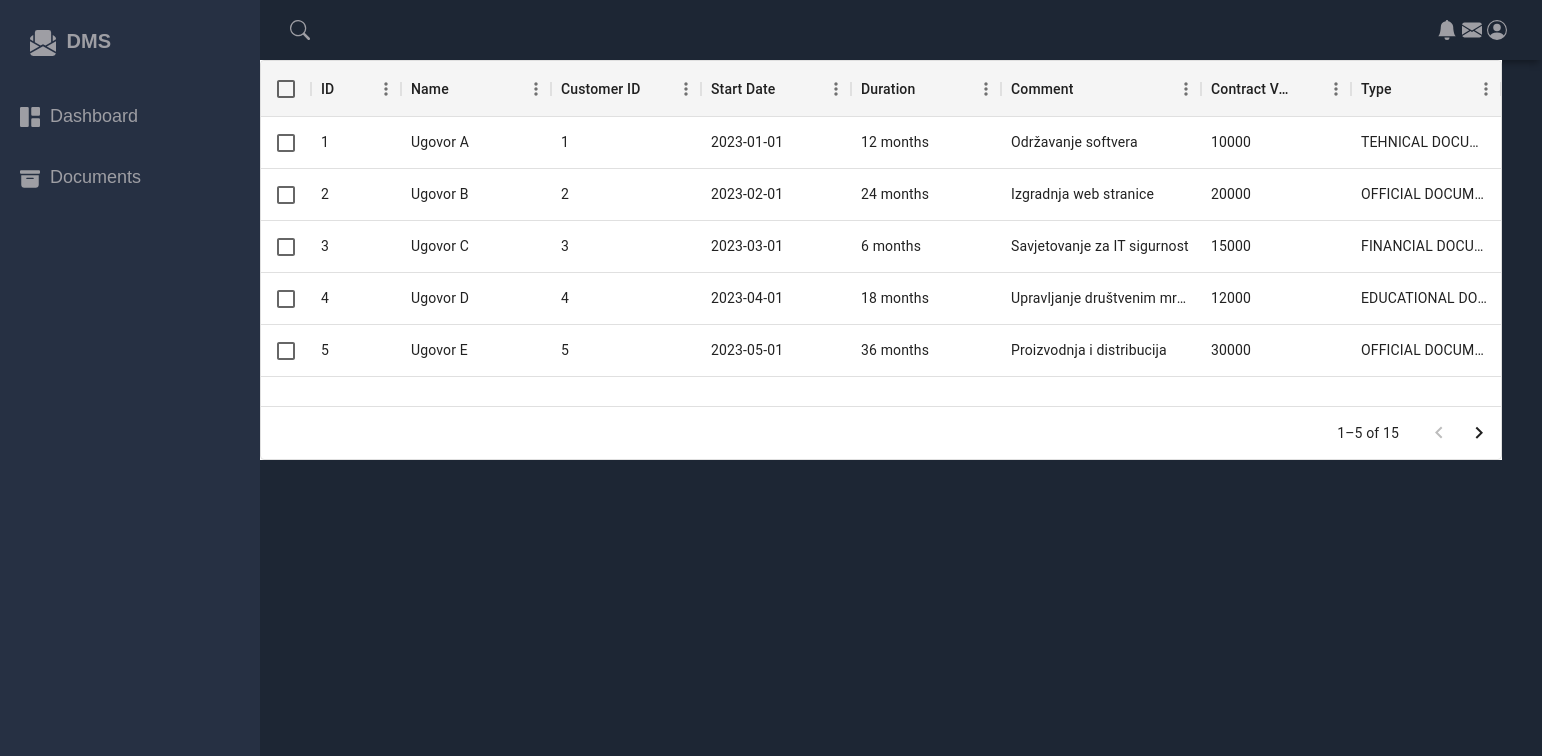
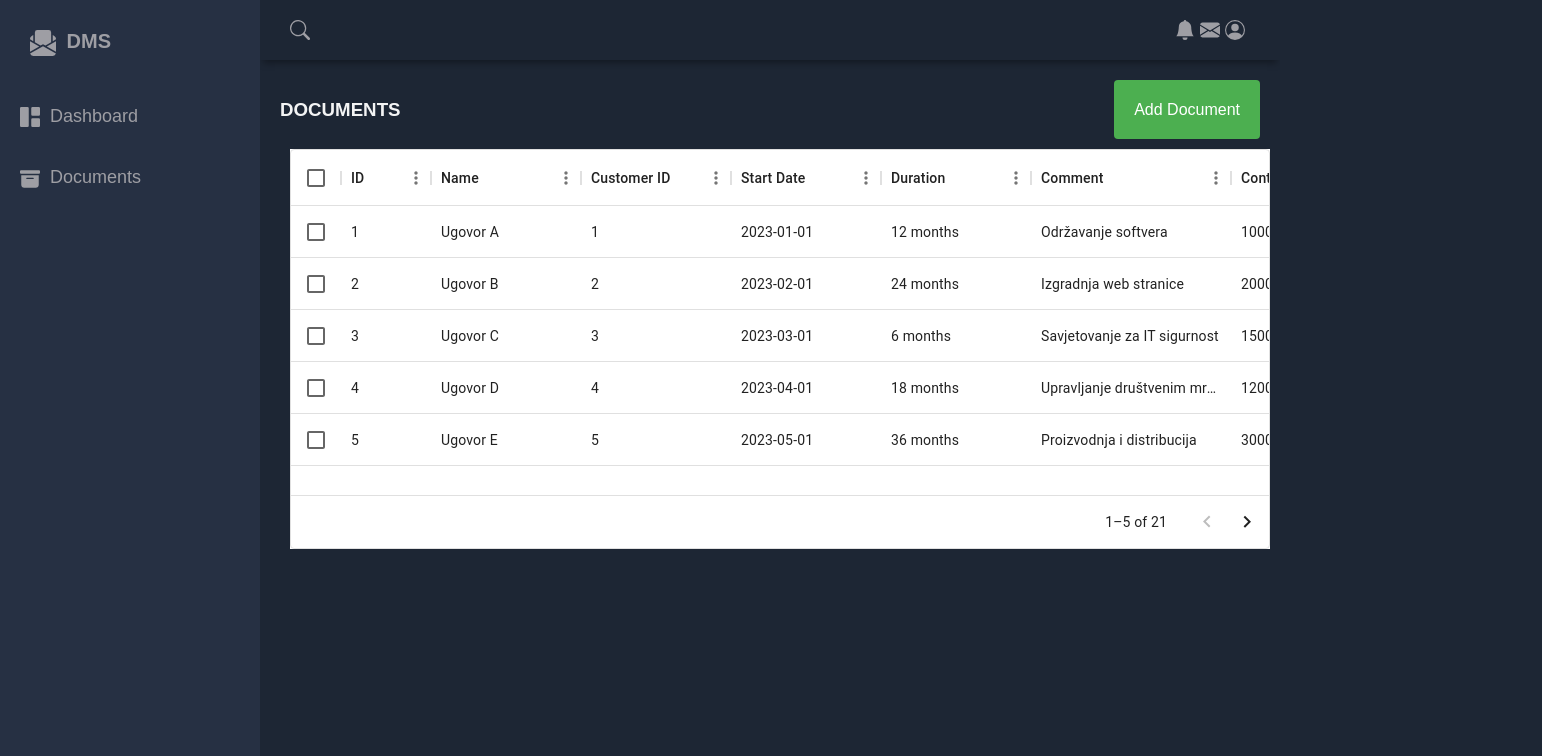
Before and after one commit to Ranko1996/react-dashboard, a React (Vite) app in the folder DocumentsPanel/: page /documents in a window 1280 px wide. Shown: the top 756 px of the page, 1542 px wide, since content can reach past the window. Built offline with nearby package versions, Linux system fonts and the light colour scheme.

Commit message:
Added button style and small changes

```diff
--- a/DocumentsPanel/src/App.jsx
+++ b/DocumentsPanel/src/App.jsx
@@ -25,7 +25,7 @@ function App() {
         <Sidebar openSidebarToggle={openSidebarToggle} OpenSidebar={OpenSidebar}/>
         <Routes>
           <Route path="/" element={<Home documents={documents} setDocuments={setDocuments} clients={clients} setClients={setClients} />} />
-          <Route path="/documents" element={<Documents /> } />
+          <Route path="/documents" element={<Documents documents={documents} setDocuments={setDocuments} clients={clients} setClients={setClients} /> } />
 
         </Routes>
       </div>
--- a/DocumentsPanel/src/Documents.jsx
+++ b/DocumentsPanel/src/Documents.jsx
@@ -1,10 +1,26 @@
 import React from 'react'
+import { useState } from 'react';
 import DataGridTable from './components/dataTable/DataTable'
+import Add from './Add';
+import AddButton from './components/button/AddButton';
 
-const Documents = () => {
+
+const Documents = ({ documents, setDocuments, clients, setClients }) => {
+
+    const [isModalOpen, setIsModalOpen] = useState(false);
+    const handleAddDocumentClick = () => {
+        setIsModalOpen(true); // Otvorite modal
+
+        // Ovdje možete dodati logiku za dodavanje novog dokumenta
+        }
   return (
-    <div>
-      <DataGridTable />
+    <div className='main-container'>
+    <div className='main-title'>
+        <h3>DOCUMENTS</h3>
+        <AddButton onClick={handleAddDocumentClick}>Add Document</AddButton>
+    </div>
+    {isModalOpen && <Add setOpen={setIsModalOpen} clients={clients} documents={documents} setDocuments={setDocuments} />}
+      <DataGridTable documents={documents} />
     </div>
   )
 }
--- a/DocumentsPanel/src/Home.jsx
+++ b/DocumentsPanel/src/Home.jsx
@@ -7,6 +7,7 @@ import {
 } from 'recharts';
 import BarChartBox from './components/barChartBox/BarChartBox';
 import PieChartBox from './components/pieCartBox/PieChartBox';
+import AddButton from './components/button/AddButton';
 
 function Home({ documents, setDocuments, clients, setClients }) {
 
@@ -79,13 +80,13 @@ for (const type in documentCounts) {
         setIsModalOpen(true); // Otvorite modal
 
         // Ovdje možete dodati logiku za dodavanje novog dokumenta
-    }
+        }
 
   return (
     <main className='main-container'>
         <div className='main-title'>
             <h3>DOCUMENTS</h3>
-            <button onClick={handleAddDocumentClick} className="add-document-btn">Add Document</button>
+            <AddButton onClick={handleAddDocumentClick}>Add Document</AddButton>
         </div>
         {isModalOpen && <Add setOpen={setIsModalOpen} clients={clients} documents={documents} setDocuments={setDocuments} />}
 
@@ -121,6 +122,27 @@ for (const type in documentCounts) {
     </div>
     <div className='charts'>
         <PieChartBox documents={documentCountsArray} />
+        <ResponsiveContainer width="100%" height="100%">
+            <BarChart
+            width={500}
+            height={300}
+            data={data}
+            margin={{
+                top: 5,
+                right: 30,
+                left: 20,
+                bottom: 5,
+            }}
+            >
+                <CartesianGrid strokeDasharray="3 3" />
+                <XAxis dataKey="name" />
+                <YAxis />
+                <Tooltip />
+                <Legend />
+                <Bar dataKey="pv" fill="#8884d8" />
+                <Bar dataKey="uv" fill="#82ca9d" />
+                </BarChart>
+            </ResponsiveContainer>
     </div>
         {/* <BarChartBox data={documentCountsArray} />
         <div className='charts'>
--- /dev/null
+++ b/DocumentsPanel/src/components/button/AddButton.jsx
@@ -0,0 +1,12 @@
+import React from 'react';
+import './addButton.css'; // Uvoz CSS datoteke za stilizaciju
+
+const AddButton = ({ onClick, children }) => {
+  return (
+    <button onClick={onClick} className="add-document-btn">
+      {children}
+    </button>
+  );
+};
+
+export default AddButton;
--- /dev/null
+++ b/DocumentsPanel/src/components/button/addButton.css
@@ -0,0 +1,13 @@
+.add-document-btn {
+    background-color: #4caf50; /* Zelena pozadina */
+    color: white; /* Bijeli tekst */
+    padding: 10px 20px; /* Prostor oko teksta */
+    font-size: 16px; /* Veličina teksta */
+    border: none; /* Uklanjanje granice */
+    border-radius: 4px; /* Zaobljeni rubovi */
+    cursor: pointer; /* Promjena kursora na pokazivač */
+  }
+
+  .add-document-btn:hover {
+    background-color: #45a049; /* Tamnija zelena pozadina na hover */
+  }
--- a/DocumentsPanel/src/components/dataTable/DataTable.jsx
+++ b/DocumentsPanel/src/components/dataTable/DataTable.jsx
@@ -14,29 +14,12 @@ const columns = [
   { field: 'type', headerName: 'Type', width: 150 },
 ];
 
-const documentsData = [
-    { "id": 1, "name": "Ugovor A", "customerId": 1, "startDate": "2023-01-01", "duration": "12 months", "comment": "Održavanje softvera", "contractValue": "10000", "type": "TEHNICAL DOCUMENTS" },
-    { "id": 2, "name": "Ugovor B", "customerId": 2, "startDate": "2023-02-01", "duration": "24 months", "comment": "Izgradnja web stranice", "contractValue": "20000", "type": "OFFICIAL DOCUMENTS" },
-    { "id": 3, "name": "Ugovor C", "customerId": 3, "startDate": "2023-03-01", "duration": "6 months", "comment": "Savjetovanje za IT sigurnost", "contractValue": "15000", "type": "FINANCIAL DOCUMENTS" },
-    { "id": 4, "name": "Ugovor D", "customerId": 4, "startDate": "2023-04-01", "duration": "18 months", "comment": "Upravljanje društvenim mrežama", "contractValue": "12000", "type": "EDUCATIONAL DOCUMENTS" },
-    { "id": 5, "name": "Ugovor E", "customerId": 5, "startDate": "2023-05-01", "duration": "36 months", "comment": "Proizvodnja i distribucija", "contractValue": "30000", "type": "OFFICIAL DOCUMENTS" },
-    { "id": 6, "name": "Ugovor F", "customerId": 1, "startDate": "2023-06-01", "duration": "3 months", "comment": "Marketinške kampanje", "contractValue": "7000", "type": "TEHNICAL DOCUMENTS" },
-    { "id": 7, "name": "Ugovor G", "customerId": 2, "startDate": "2023-07-01", "duration": "12 months", "comment": "Konsultantske usluge", "contractValue": "18000", "type": "FINANCIAL DOCUMENTS" },
-    { "id": 8, "name": "Ugovor H", "customerId": 3, "startDate": "2023-08-01", "duration": "24 months", "comment": "Razvoj mobilnih aplikacija", "contractValue": "25000", "type": "EDUCATIONAL DOCUMENTS" },
-    { "id": 9, "name": "Ugovor I", "customerId": 4, "startDate": "2023-09-01", "duration": "15 months", "comment": "Usluga cloud pohrane", "contractValue": "9500", "type": "OFFICIAL DOCUMENTS" },
-    { "id": 10, "name": "Ugovor J", "customerId": 5, "startDate": "2023-10-01", "duration": "18 months", "comment": "Sistem sigurnosti", "contractValue": "22000", "type": "TEHNICAL DOCUMENTS" },
-    { "id": 11, "name": "Ugovor K", "customerId": 1, "startDate": "2023-11-01", "duration": "12 months", "comment": "Izrada e-commerce platforme", "contractValue": "27000", "type": "FINANCIAL DOCUMENTS" },
-    { "id": 12, "name": "Ugovor L", "customerId": 2, "startDate": "2023-12-01", "duration": "6 months", "comment": "Digitalno oglašavanje", "contractValue": "12000", "type": "EDUCATIONAL DOCUMENTS" },
-    { "id": 13, "name": "Ugovor M", "customerId": 3, "startDate": "2024-01-01", "duration": "9 months", "comment": "SEO optimizacija", "contractValue": "10000", "type": "OFFICIAL DOCUMENTS" },
-    { "id": 14, "name": "Ugovor N", "customerId": 4, "startDate": "2024-02-01", "duration": "12 months", "comment": "Branding i dizajn", "contractValue": "20000", "type": "TEHNICAL DOCUMENTS" },
-    { "id": 15, "name": "Ugovor O", "customerId": 5, "startDate": "2024-03-01", "duration": "24 months", "comment": "PR usluge", "contractValue": "30000", "type": "FINANCIAL DOCUMENTS" }
-];
 
-export default function DataGridTable() {
+export default function DataGridTable({documents}) {
   return (
-    <Box sx={{ height: 400, width: '100%', backgroundColor: 'white' }}>
+    <Box sx={{ height: 400, width: '100%', backgroundColor: 'white', margin:"10px" }}>
       <DataGrid
-        rows={documentsData}
+        rows={documents}
         columns={columns}
         initialState={{
           pagination: {
--- a/DocumentsPanel/src/components/dataTable/dataTable.css
+++ b/DocumentsPanel/src/components/dataTable/dataTable.css
@@ -1,59 +1,3 @@
-/* dataTable.css */
-.dataTable {
-    height: 100%;
-  }
-
-  .MuiDataGrid-root {
-    height: 100%;
-  }
-
-  .MuiDataGrid-root .MuiDataGrid-renderingZone,
-  .MuiDataGrid-root .MuiDataGrid-viewport {
-    background-color: white; /* Boja pozadine cijele tablice */
-    overflow: auto; /* Omogućava pomicanje tablice ako je prevelika za prikaz */
-  }
-
-  .MuiDataGrid-root .MuiDataGrid-row {
-    cursor: pointer;
-  }
-
-  .MuiDataGrid-root .MuiDataGrid-row:hover {
-    background-color: #f0f0f0; /* Boja pozadine za hover efekt retka */
-  }
-
-  .MuiDataGrid-root .MuiDataGrid-cell {
-    display: flex;
-    align-items: center;
-    overflow: hidden;
-    white-space: nowrap;
-    text-overflow: ellipsis;
-  }
-
-  .MuiDataGrid-root .MuiDataGrid-cell:focus-within {
-    outline: none;
-  }
-
-  .MuiDataGrid-root .MuiDataGrid-columnHeader {
-    background-color: #f5f5f5; /* Boja zaglavlja stupca */
-    font-weight: bold;
-  }
-
-  .MuiDataGrid-root .MuiDataGrid-columnHeader:hover {
-    background-color: #e0e0e0; /* Boja zaglavlja stupca za hover efekt */
-  }
-
-  .MuiDataGrid-root .MuiDataGrid-sortIcon {
-    color: #333; /* Boja ikone za sortiranje */
-  }
-
-  .MuiDataGrid-root .MuiDataGrid-rowSelected {
-    background-color: #cce5ff; /* Boja označenog retka */
-  }
-
-  /* Stilovi za responzivnost */
-  @media (max-width: 600px) {
-    .MuiDataGrid-root .MuiDataGrid-cell {
-      flex-wrap: wrap;
-      padding: 8px; /* Dodajte malo razmaka oko ćelija za bolju čitljivost */
-    }
-  }
+.data-table-container {
+  margin-top: 20px;
+}
--- a/DocumentsPanel/src/data.js
+++ b/DocumentsPanel/src/data.js
@@ -12,7 +12,6 @@ export const clientsData = [
 //     { "id": 4, "name": "Ugovor D", "customerId": 4, "startDate": "2023-04-01", "duration": "18 months", "comment": "Upravljanje društvenim mrežama", "contractValue": "12000", "type": "EDUCATIONAL DOCUMENTS" },
 //     // Dodajte ostale dokumente slično, promijenite "customerId" kako bi odgovarao jednom od klijenata
 // ];
-
 export const documentsData = [
     { "id": 1, "name": "Ugovor A", "customerId": 1, "startDate": "2023-01-01", "duration": "12 months", "comment": "Održavanje softvera", "contractValue": "10000", "type": "TEHNICAL DOCUMENTS" },
     { "id": 2, "name": "Ugovor B", "customerId": 2, "startDate": "2023-02-01", "duration": "24 months", "comment": "Izgradnja web stranice", "contractValue": "20000", "type": "OFFICIAL DOCUMENTS" },
@@ -28,5 +27,11 @@ export const documentsData = [
     { "id": 12, "name": "Ugovor L", "customerId": 2, "startDate": "2023-12-01", "duration": "6 months", "comment": "Digitalno oglašavanje", "contractValue": "12000", "type": "EDUCATIONAL DOCUMENTS" },
     { "id": 13, "name": "Ugovor M", "customerId": 3, "startDate": "2024-01-01", "duration": "9 months", "comment": "SEO optimizacija", "contractValue": "10000", "type": "OFFICIAL DOCUMENTS" },
     { "id": 14, "name": "Ugovor N", "customerId": 4, "startDate": "2024-02-01", "duration": "12 months", "comment": "Branding i dizajn", "contractValue": "20000", "type": "TEHNICAL DOCUMENTS" },
-    { "id": 15, "name": "Ugovor O", "customerId": 5, "startDate": "2024-03-01", "duration": "24 months", "comment": "PR usluge", "contractValue": "30000", "type": "FINANCIAL DOCUMENTS" }
+    { "id": 15, "name": "Ugovor O", "customerId": 5, "startDate": "2024-03-01", "duration": "24 months", "comment": "PR usluge", "contractValue": "30000", "type": "FINANCIAL DOCUMENTS" },
+    { "id": 16, "name": "Ugovor P", "customerId": 6, "startDate": "2024-04-01", "duration": "18 months", "comment": "Izrada poslovnog plana", "contractValue": "24000", "type": "FINANCIAL DOCUMENTS" },
+    { "id": 17, "name": "Ugovor Q", "customerId": 7, "startDate": "2024-05-01", "duration": "24 months", "comment": "Revizija financijskih izvještaja", "contractValue": "35000", "type": "FINANCIAL DOCUMENTS" },
+    { "id": 18, "name": "Ugovor R", "customerId": 8, "startDate": "2024-06-01", "duration": "12 months", "comment": "Konzultacije za investicije", "contractValue": "18000", "type": "FINANCIAL DOCUMENTS" },
+    { "id": 19, "name": "Ugovor S", "customerId": 9, "startDate": "2024-07-01", "duration": "6 months", "comment": "Analiza tržišta", "contractValue": "10000", "type": "FINANCIAL DOCUMENTS" },
+    { "id": 20, "name": "Ugovor T", "customerId": 10, "startDate": "2024-08-01", "duration": "15 months", "comment": "Investicijski plan", "contractValue": "20000", "type": "FINANCIAL DOCUMENTS" },
+    { "id": 21, "name": "Ugovor U", "customerId": 11, "startDate": "2024-09-01", "duration": "18 months", "comment": "Prijedlog strategije rasta", "contractValue": "25000", "type": "FINANCIAL DOCUMENTS" }
 ];
```
